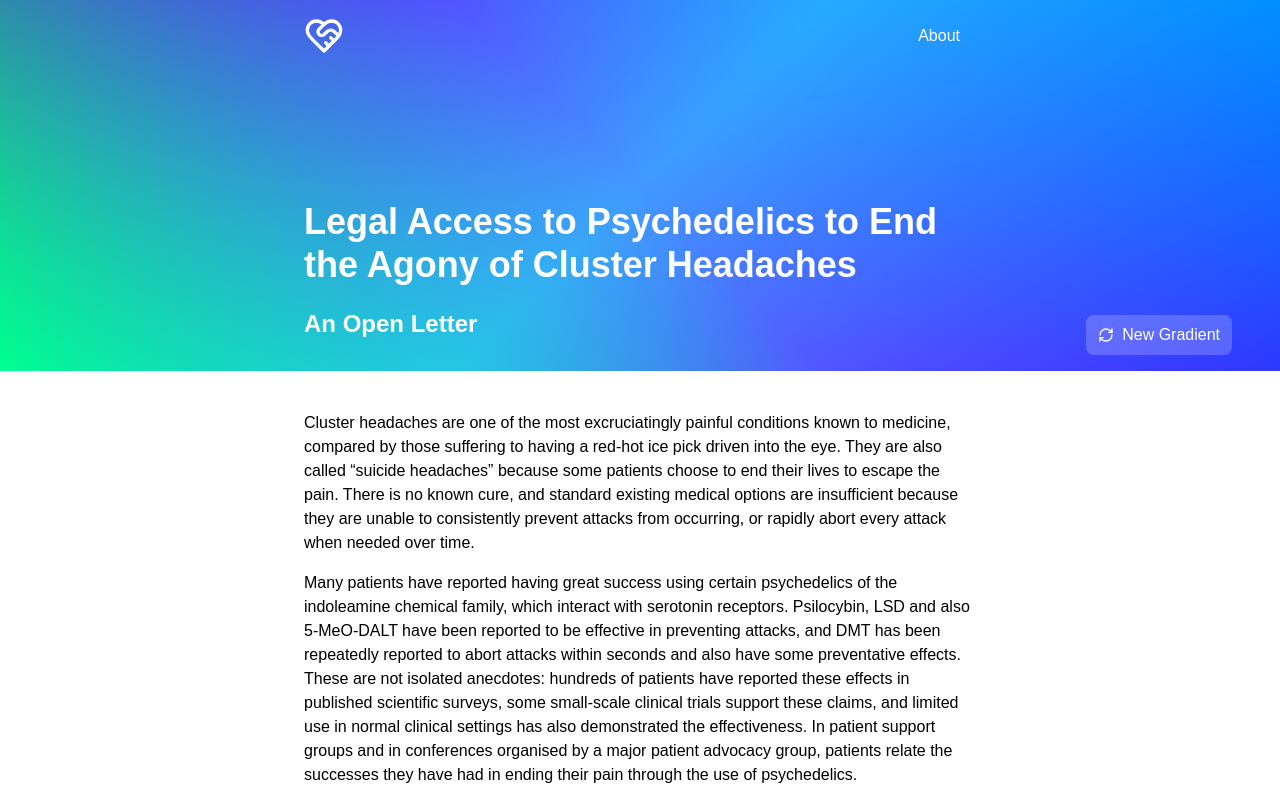
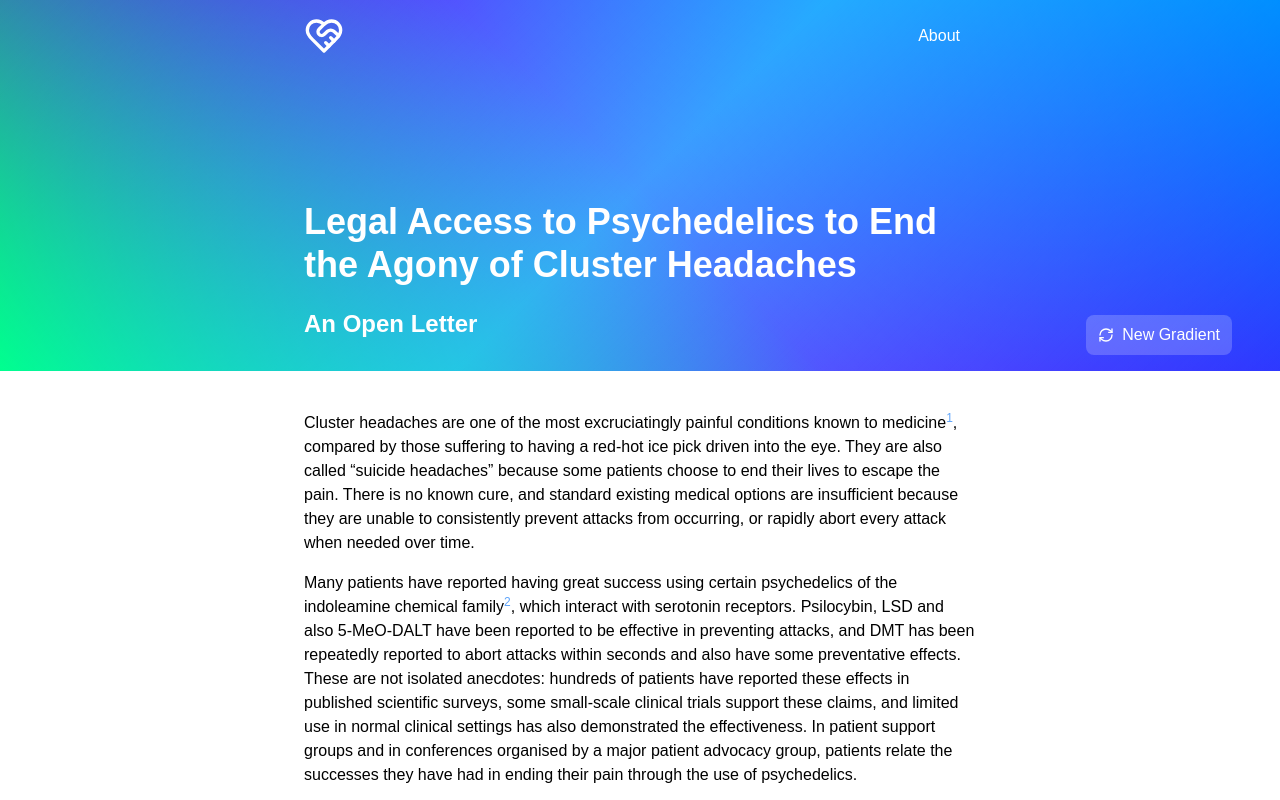
Before and after one commit to aph-research/open-letter, a Next.js app: page / in a window 1280 px wide. Shown: the top 800 px of the page. Built offline with nearby package versions, Linux system fonts and the light colour scheme; no server answers.

Commit message:
Added dummy footnotes

```diff
--- a/src/app/HomeContent.tsx
+++ b/src/app/HomeContent.tsx
@@ -173,10 +173,10 @@ export function HomeContent() {
                 <div className="border-b border-gray-700 mb-4">
                   <div className="max-w-2xl 2xl:max-w-3xl">
                     <p className="mb-4">
-                      Cluster headaches are one of the most excruciatingly painful conditions known to medicine, compared by those suffering to having a red-hot ice pick driven into the eye. They are also called “suicide headaches” because some patients choose to end their lives to escape the pain. There is no known cure, and standard existing medical options are insufficient because they are unable to consistently prevent attacks from occurring, or rapidly abort every attack when needed over time.
+                      Cluster headaches are one of the most excruciatingly painful conditions known to medicine<FootnoteReference number={1}/>, compared by those suffering to having a red-hot ice pick driven into the eye. They are also called “suicide headaches” because some patients choose to end their lives to escape the pain. There is no known cure, and standard existing medical options are insufficient because they are unable to consistently prevent attacks from occurring, or rapidly abort every attack when needed over time.
                     </p>
                     <p className="mb-4">
-                      Many patients have reported having great success using certain psychedelics of the indoleamine chemical family, which interact with serotonin receptors. Psilocybin, LSD and also 5-MeO-DALT have been reported to be effective in preventing attacks, and DMT has been repeatedly reported to abort attacks within seconds and also have some preventative effects. These are not isolated anecdotes: hundreds of patients have reported these effects in published scientific surveys, some small-scale clinical trials support these claims, and limited use in normal clinical settings has also demonstrated the effectiveness. In patient support groups and in conferences organised by a major patient advocacy group, patients relate the successes they have had in ending their pain through the use of psychedelics.
+                      Many patients have reported having great success using certain psychedelics of the indoleamine chemical family<FootnoteReference number={2}/>, which interact with serotonin receptors. Psilocybin, LSD and also 5-MeO-DALT have been reported to be effective in preventing attacks, and DMT has been repeatedly reported to abort attacks within seconds and also have some preventative effects. These are not isolated anecdotes: hundreds of patients have reported these effects in published scientific surveys, some small-scale clinical trials support these claims, and limited use in normal clinical settings has also demonstrated the effectiveness. In patient support groups and in conferences organised by a major patient advocacy group, patients relate the successes they have had in ending their pain through the use of psychedelics.
                     </p>
                     <p className="mb-4">
                       Based on an analysis of all the evidence, we have not a shadow of a doubt that these substances have medical value in preventing the excruciating pain of cluster headaches where other therapies have failed. Although caution must always be exercised when using psychedelics, which can have powerful effects at higher doses, they are also generally regarded as safe substances with low toxicity, based on decades of use, including in recreational contexts.
```
